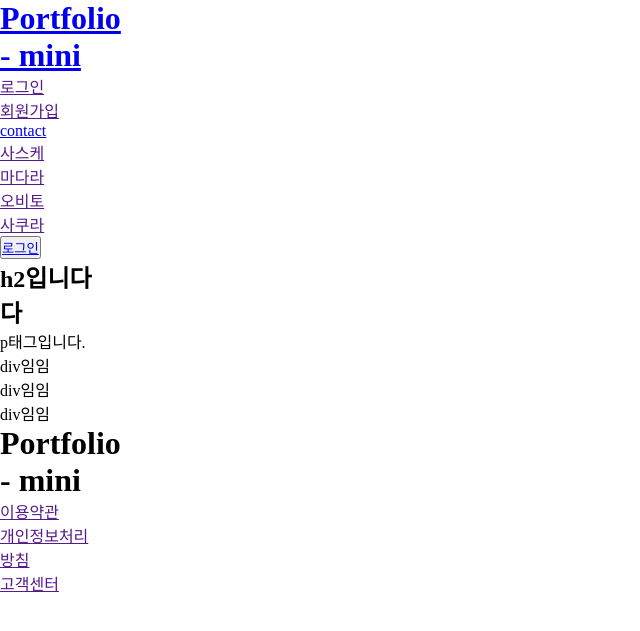
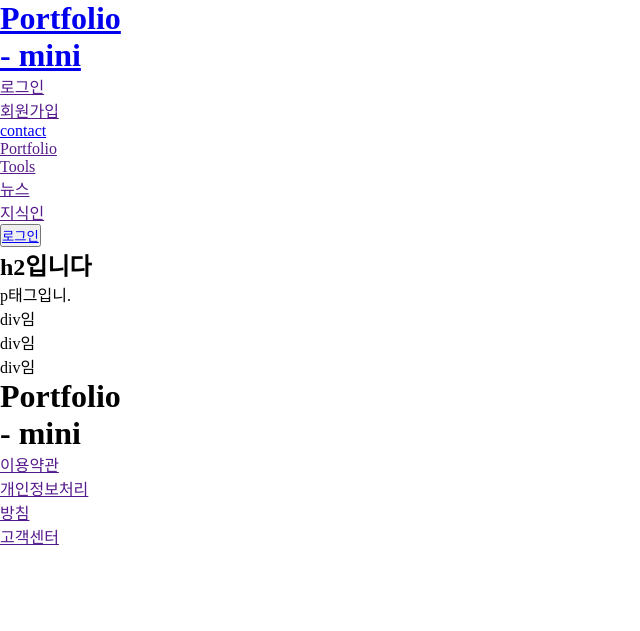
Before and after one commit to WarrenEbuffett/Board, a Flask app: page / in a window 1280 px wide. Shown: the top 631 px of the page, without its empty margins (0-640 px from the left). Run offline with Flask 3, Linux system fonts and the light colour scheme.

Commit message:
index 조금수정정

```diff
--- a/python/templates/index.html
+++ b/python/templates/index.html
@@ -14,18 +14,16 @@
             <h1><a href="#">Portfolio - mini</a></h1> <!--사이트 제목-->
 
             <ul class="top"> <!-- (순서 없는 리스트): 메뉴 항목 전체를 감싸는 그룹-->
-
                 <li><a href="">로그인</a></li><!--<!--li : (리스트 항목): 각각의 메뉴 항목 / a : (하이퍼링크): 실제 클릭 가능한 링크-->
                 <li><a href="">회원가입</a></li>
-
             </ul>
 
             <ul class="bottom"> <!-- (순서 없는 리스트): 메뉴 항목 전체를 감싸는 그룹-->
-                <li><a href="#">contact</a></li><!--li : (리스트 항목): 각각의 메뉴 항목 / a : (하이퍼링크): 실제 클릭 가능한 링크-->
-                <li><a href="">사스케</a></li>
-                <li><a href="">마다라</a></li>
-                <li><a href="">오비토</a></li>
-                <li><a href="">사쿠라</a></li>
+                <li><a href="#">contact</a></li><!--contact항목 / li : (리스트 항목): 각각의 메뉴 항목 / a : (하이퍼링크): 실제 클릭 가능한 링크-->
+                <li><a href="">Portfolio</a></li>
+                <li><a href="">Tools</a></li>
+                <li><a href="">뉴스</a></li>
+                <li><a href="">지식인</a></li>
             </ul>
 
 
@@ -40,15 +38,15 @@
     <div class="box1">
 
         <div>
-            <h2>h2입니다다</h2>
-            <p>p태그입니다.</p>
+            <h2>h2입니다</h2>
+            <p>p태그입니.</p>
         </div>
 
-        <div>div임임</div>
+        <div>div임</div>
 
-        <div>div임임</div>
+        <div>div임</div>
 
-        <div>div임임</div>
+        <div>div임</div>
 
 
     </div>
```
